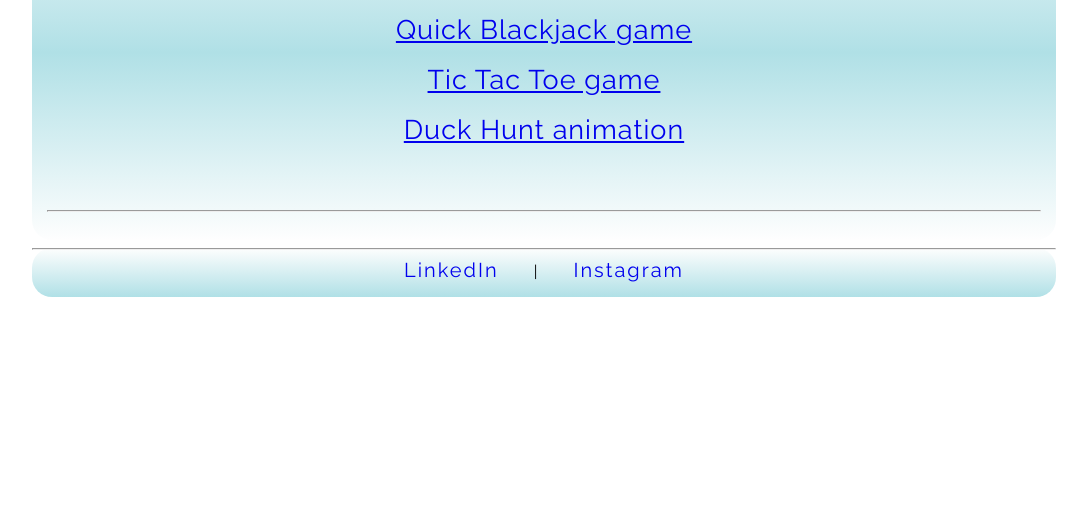
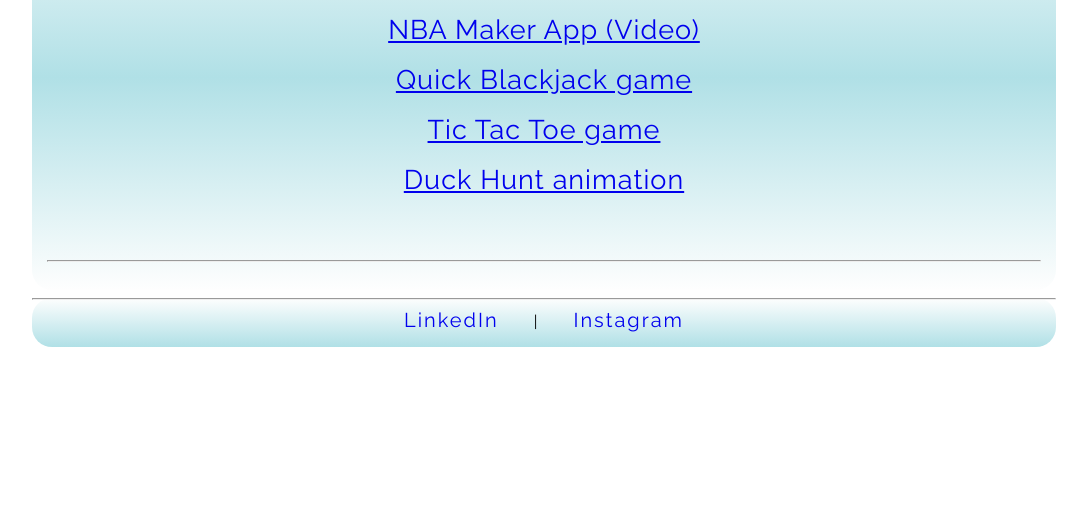
Before and after one commit to adamtjay/aj812.github.io, a plain HTML site: page portfolio.html in a window 1280 px wide. Shown: the part 278-800 px from the top of the page, without its empty margins (96-1183 px from the left). Drawn offline with Linux system fonts and the light colour scheme.

Commit message:
nba maker and cv

```diff
--- a/portfolio.html
+++ b/portfolio.html
@@ -49,6 +49,8 @@
 
     <div class="portfolio-content">
 
+      <a href="https://drive.google.com/file/d/16bNo1oUU-1Mp89W0aRRffOci9ebGrcdJ/view?usp=sharing">NBA Maker App (Video)</a>
+      <br/><br/>
 
       <a href="http://adamtj.com/quick-blackjack-game/">Quick Blackjack game</a>
       <br/><br/>
```
Also changed, not shown: index.html (+2 -0 lines), 1 other file.
